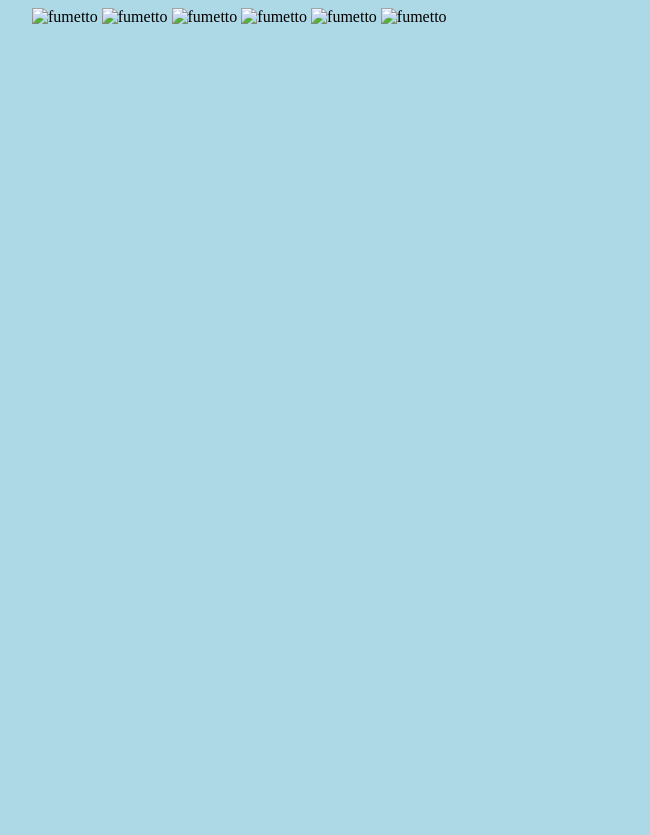
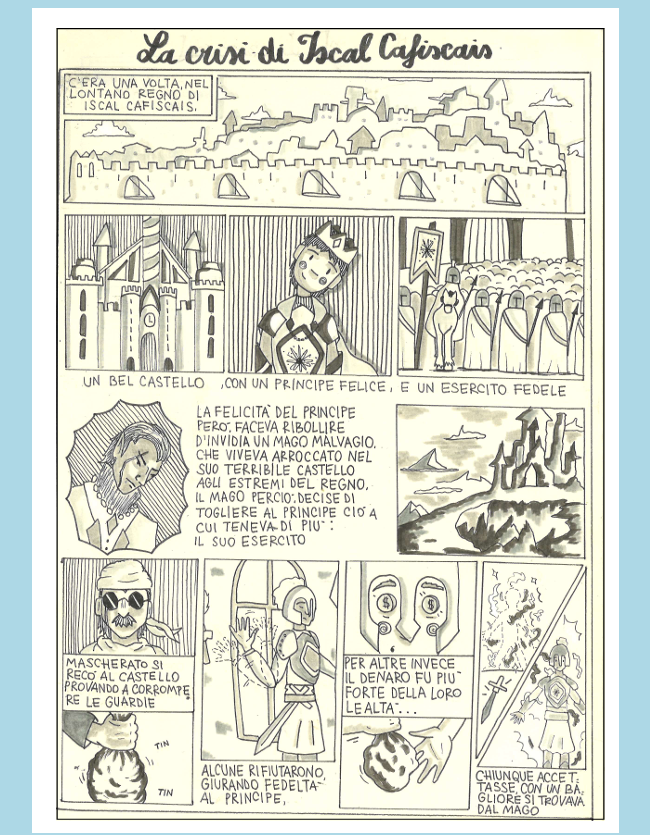
Before and after one commit to sara18-jpg/Iscal_Cafiscais, a plain HTML site: page index.html in a window 1280 px wide. Shown: the top 835 px of the page, without its empty margins (148-798 px from the left). Before the commit the page ends 800 px from the top, so only its background shows below. Drawn offline with Linux system fonts and the light colour scheme; the site is published under a folder, as on GitHub Pages, so addresses that start at the root find nothing.

Commit message:
Update index.html

```diff
--- a/index.html
+++ b/index.html
@@ -5,12 +5,12 @@
 <title>La crisi di Iscal Cafiscais</title>
 </head>
 <body>
- <img src="/img/pagina_1.png" alt="fumetto">
- <img src="/img/pagina_2.png" alt="fumetto">
- <img src="/img/pagina_3.png" alt="fumetto">
- <img src="/img/pagina_4.png" alt="fumetto">
- <img src="/img/pagina_5.png" alt="fumetto">
- <img src="/img/pagina_5.png" alt="fumetto">
+ <img src="img/pagina_1.png" alt="fumetto">
+ <img src="img/pagina_2.png" alt="fumetto">
+ <img src="img/pagina_3.png" alt="fumetto">
+ <img src="img/pagina_4.png" alt="fumetto">
+ <img src="img/pagina_5.png" alt="fumetto">
+ <img src="img/pagina_5.png" alt="fumetto">
 
 
 </body>
```
